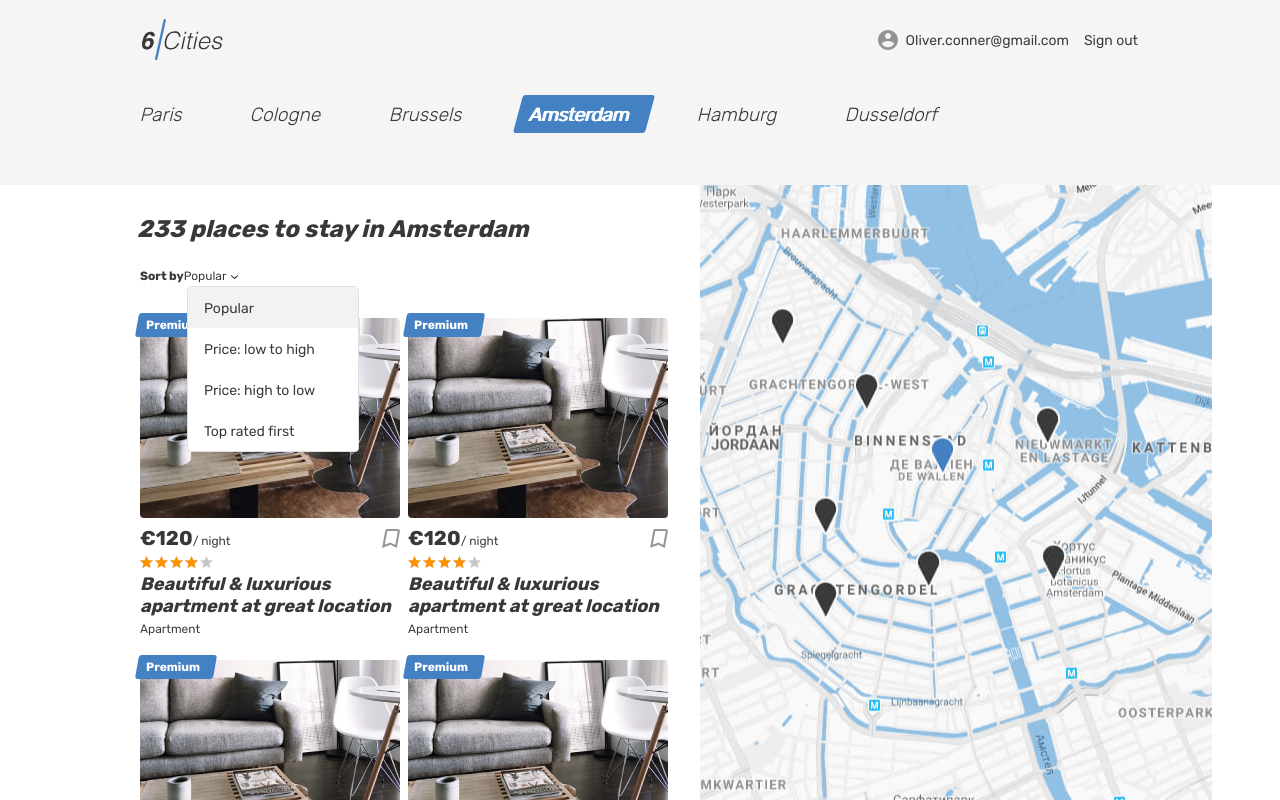
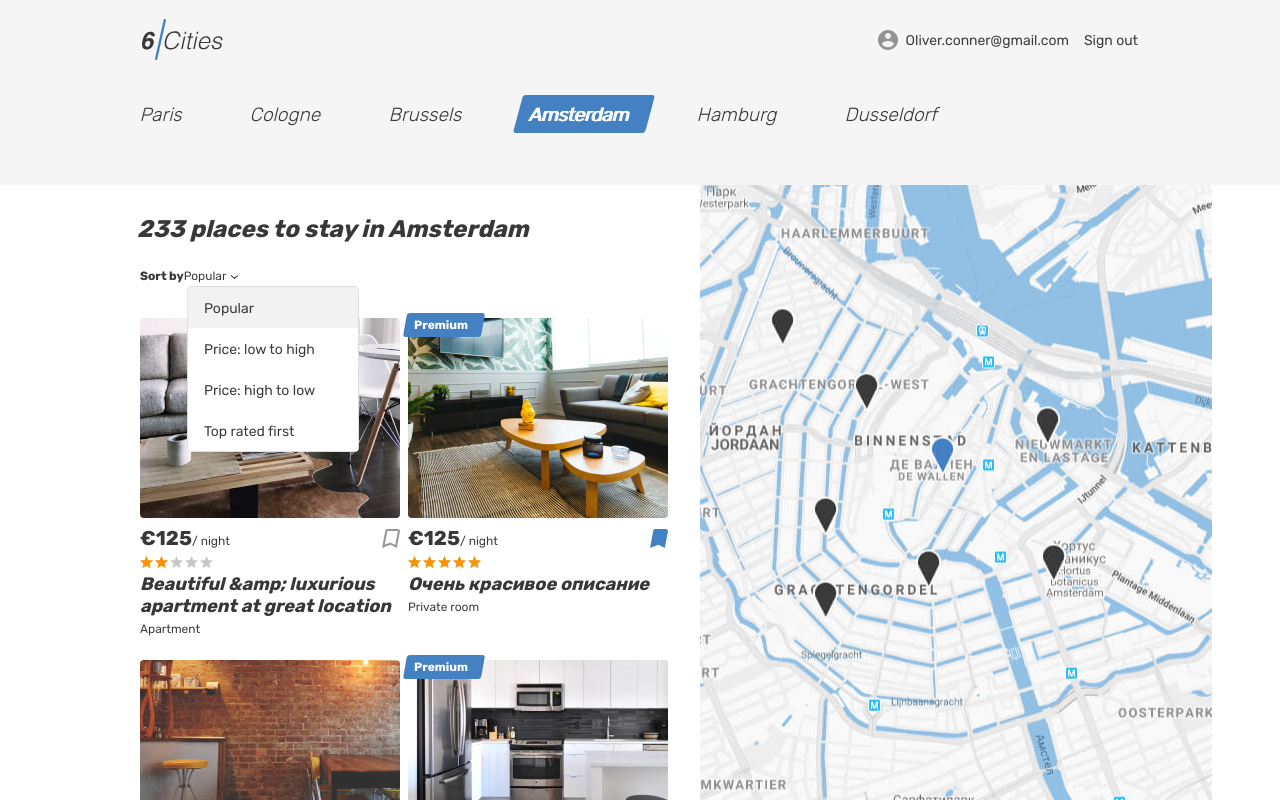
Before and after one commit to sanich123/sixCities, a React (Create React App) app in the folder project/: page / in a window 1280 px wide. Built offline with nearby package versions, Linux system fonts and the light colour scheme.

Commit message:
Added mocks 2

```diff
--- a/project/src/components/app/app.tsx
+++ b/project/src/components/app/app.tsx
@@ -2,22 +2,21 @@ import { BrowserRouter, Switch, Route } from 'react-router-dom';
 import PrivateRoute from '../private-route';
 import Favorites from '../favorites/favorites';
 import { AuthorizationStatus } from '../../components/const ';
-import { Offers } from '../types/types';
 
 type AppProps = {
   pages: {
     component: () => JSX.Element,
     isPrivate: boolean,
     route: string,
+    key: string,
   }[]
 }
 
-function App({pages}: AppProps, offers: Offers ): JSX.Element {
-  const simplyRoute = pages.map(({component, route, isPrivate}) =>
-    isPrivate === false ?
-      <Route exact path={route}>{component}</Route>
-      :
-      <PrivateRoute exact path={route} authorizationStatus={AuthorizationStatus.NO_AUTH} render={() => <Favorites />} />,
+function App({pages}: AppProps): JSX.Element {
+  const simplyRoute = pages.map(({component, route, isPrivate, key}) =>
+    isPrivate ?
+      <PrivateRoute exact path={route} key={key} authorizationStatus={AuthorizationStatus.NO_AUTH} render={() => <Favorites />} /> :
+      <Route exact path={route} key={key}>{component}</Route>,
   );
   return (
     <BrowserRouter>
--- a/project/src/components/card/card.tsx
+++ b/project/src/components/card/card.tsx
@@ -1,21 +1,30 @@
-function Card(): JSX.Element {
+// import { Offers } from '../types/types';
+type cardProps = {
+  type: string,
+  description: string,
+  price: number,
+  rating: number,
+  isPremium: boolean,
+  isFavorite: boolean,
+  previewImage: string,
+}
+
+function Card({type, description, price, rating, isPremium, isFavorite, previewImage }: cardProps): JSX.Element {
   return (
     <article className="cities__place-card place-card">
-      <div className="place-card__mark">
-        <span>Premium</span>
-      </div>
+      {isPremium ? <div className="place-card__mark"><span>Premium</span></div> : ''}
       <div className="cities__image-wrapper place-card__image-wrapper">
         <a href="/">
-          <img className="place-card__image" src="img/apartment-01.jpg" width="260" height="200" alt="" />
+          <img className="place-card__image" src={previewImage} width="260" height="200" alt="" />
         </a>
       </div>
       <div className="place-card__info">
         <div className="place-card__price-wrapper">
           <div className="place-card__price">
-            <b className="place-card__price-value">&euro;120</b>
-            <span className="place-card__price-text">&#47;&nbsp;night</span>
+            <b className="place-card__price-value">&euro;{price}</b>
+            <span className='place-card__price-text'>&#47;&nbsp;night</span>
           </div>
-          <button className="place-card__bookmark-button button" type="button">
+          <button className={isFavorite ? 'place-card__bookmark-button button' : 'place-card__bookmark-button button place-card__bookmark-button--active'} type="button">
             <svg className="place-card__bookmark-icon" width="18" height="19">
               <use xlinkHref="#icon-bookmark"></use>
             </svg>
@@ -24,14 +33,14 @@ function Card(): JSX.Element {
         </div>
         <div className="place-card__rating rating">
           <div className="place-card__stars rating__stars">
-            <span style={{ width: '80%' }}></span>
+            <span style={{ width: `${rating / 5 * 100}%` }}></span>
             <span className="visually-hidden">Rating</span>
           </div>
         </div>
         <h2 className="place-card__name">
-          <a href="/">Beautiful &amp; luxurious apartment at great location</a>
+          <a href="/">{description}</a>
         </h2>
-        <p className="place-card__type">Apartment</p>
+        <p className="place-card__type">{type}</p>
       </div>
     </article>
   );
--- a/project/src/components/cards/cards.tsx
+++ b/project/src/components/cards/cards.tsx
@@ -1,18 +1,18 @@
 import Card from '../card/card';
 import { Offers } from '../types/types';
 
-type cardsListProps = {
-  cards: number[],
+type cardsProps = {
   offers: Offers
 }
 
-function CardsList({cards, offers}: cardsListProps): JSX.Element {
-
+function Cards({offers}: cardsProps): JSX.Element {
   return (
     <div className="cities__places-list places__list tabs__content">
-      {cards.map((number) => <Card key={number} />)}
+      {offers.map(({ id, description, price, type, rating, isPremium, isFavorite, previewImage }) =>
+        (<Card key={id} type={type} description={description} price={price} rating={rating} isPremium={isPremium} isFavorite={isFavorite} previewImage={previewImage} />),
+      )}
     </div>
   );
 }
 
-export default CardsList;
+export default Cards;
--- a/project/src/components/main/main.tsx
+++ b/project/src/components/main/main.tsx
@@ -7,11 +7,10 @@ import { Offers } from '../types/types';
 
 type MainProps = {
   placesCount: number,
-  cards: number[],
   offers: Offers,
 }
 
-function Main({placesCount, cards, offers}: MainProps): JSX.Element {
+function Main({placesCount, offers}: MainProps): JSX.Element {
 
   return (
     <>
@@ -34,7 +33,7 @@ function Main({placesCount, cards, offers}: MainProps): JSX.Element {
 
                 <Sort />
 
-                <CardsList cards={cards} offers={offers} />
+                <CardsList offers={offers} />
 
               </section>
               <div className="cities__right-section">
--- a/project/src/components/mock/offers.tsx
+++ b/project/src/components/mock/offers.tsx
@@ -32,7 +32,7 @@ export const mockOffers: Offers = [
     maxAdults: 4,
     previewImage: 'img/apartment-01.jpg',
     price: 125,
-    rating: 4.8,
+    rating: 2,
     title: 'Beautiful & luxurious studio at great location',
     type: 'Apartment',
   }, {
@@ -65,7 +65,7 @@ export const mockOffers: Offers = [
     maxAdults: 7,
     previewImage: 'img/apartment-02.jpg',
     price: 125,
-    rating: 4.6,
+    rating: 5,
     title: 'Очень классная комнатенка в Бирюлево',
     type: 'Private room',
   }, {
@@ -96,9 +96,9 @@ export const mockOffers: Offers = [
     //   zoom: 8,
     // },
     maxAdults: 2,
-    previewImage: 'img/apartment-01.jpg',
+    previewImage: 'img/room.jpg',
     price: 190,
-    rating: 4.2,
+    rating: 3,
     title: 'Очень классная комнатенка в Солнцево',
     type: 'Apartment',
   }, {
@@ -131,7 +131,7 @@ export const mockOffers: Offers = [
     maxAdults: 5,
     previewImage: 'img/apartment-03.jpg',
     price: 78,
-    rating: 5,
+    rating: 4,
     title: 'Очень классная комнатенка в Внуково',
     type: 'Private room',
   }];
--- a/project/src/index.tsx
+++ b/project/src/index.tsx
@@ -8,39 +8,46 @@ import Properties from './components/properties/properties';
 import Page404 from './components/page404/page404';
 import { AppRoute } from './components/const ';
 import { mockOffers } from './components/mock/offers';
-
+import { nanoid } from '@reduxjs/toolkit';
 
 const PlacesCount = {
   PLACES_COUNT: 233,
 };
 
-const Cards = [1, 2, 3, 4, 5];
-
 const Pages = [
   {
-    component: () => <MainScreen placesCount={PlacesCount.PLACES_COUNT} cards={Cards} offers={mockOffers}/>,
+    component: () => (
+      <MainScreen
+        placesCount={PlacesCount.PLACES_COUNT}
+        offers={mockOffers}
+      />),
     isPrivate: false,
     route: AppRoute.Main,
+    key: nanoid(),
   },
   {
     component: () => <LogIn />,
     isPrivate: false,
     route: AppRoute.SignIn,
+    key: nanoid(),
   },
   {
     component: () => <Favorites />,
     isPrivate: true,
     route: AppRoute.Favorites,
+    key: nanoid(),
   },
   {
     component: () => <Properties />,
     isPrivate: false,
     route: AppRoute.Room,
+    key: nanoid(),
   },
   {
     component: () => <Page404 />,
     isPrivate: false,
     route: '',
+    key: nanoid(),
   },
 ];
 
```
